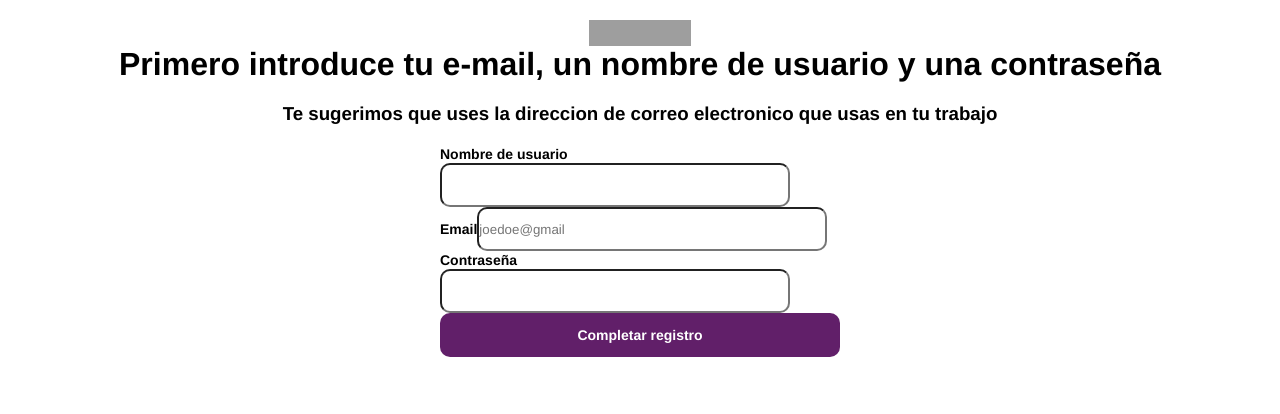
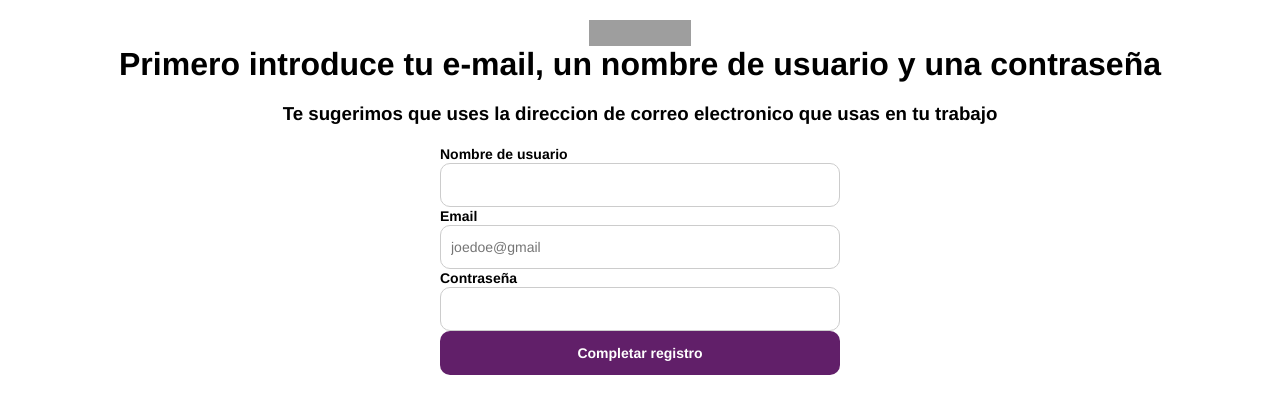
Before and after one commit to bruno-ariel/PWA_TM_27_2025_FRONTEND, a React (Vite) app: page /register in a window 1280 px wide. Shown: the top 414 px of the page. Built offline with nearby package versions, Linux system fonts and the light colour scheme; grey boxes are pictures that could not be loaded.

Commit message:
registro1.5

```diff
--- a/src/app.css
+++ b/src/app.css
@@ -326,14 +326,16 @@ h1 {
     gap: 20px;
     margin-top: 20px;
     width: 100%;
-    max-width: 400px;
-    margin-bottom: 20px;
+    max-width: 400px
 }
 
 .form-register input {
-    width: 350px;
+    width: 400px;
     height: 44px;
     border-radius: 10px;
+    border: 1px solid #ccc;
+    padding: 10px;
+    font-size: 14px;
 }
 
 .form-register label {
```
